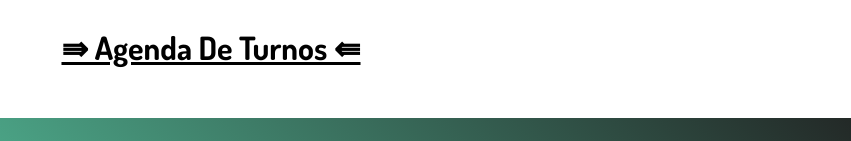
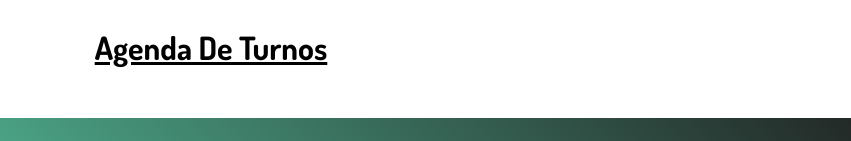
Before and after one commit to agusrocha/proyecto_final_gimnasio_rocha, a plain HTML site: page turnos.html in a window 1280 px wide. Shown: the part 249-390 px from the top of the page, 429-1280 px from the left. Drawn offline with Linux system fonts and the light colour scheme.

Commit message:
Update turnos.html
cambie titulo

```diff
--- a/turnos.html
+++ b/turnos.html
@@ -30,7 +30,7 @@
         </nav>
     </div>
     <!-- Titulo -->
-    <h1 class="agenda">⇛  Agenda de Turnos  ⇚</h1>
+    <h1 class="agenda">Agenda de Turnos</h1>
     <!-- Turnos agendados -->
     <div id="turnos"></div>
     <!-- Footer -->
```
